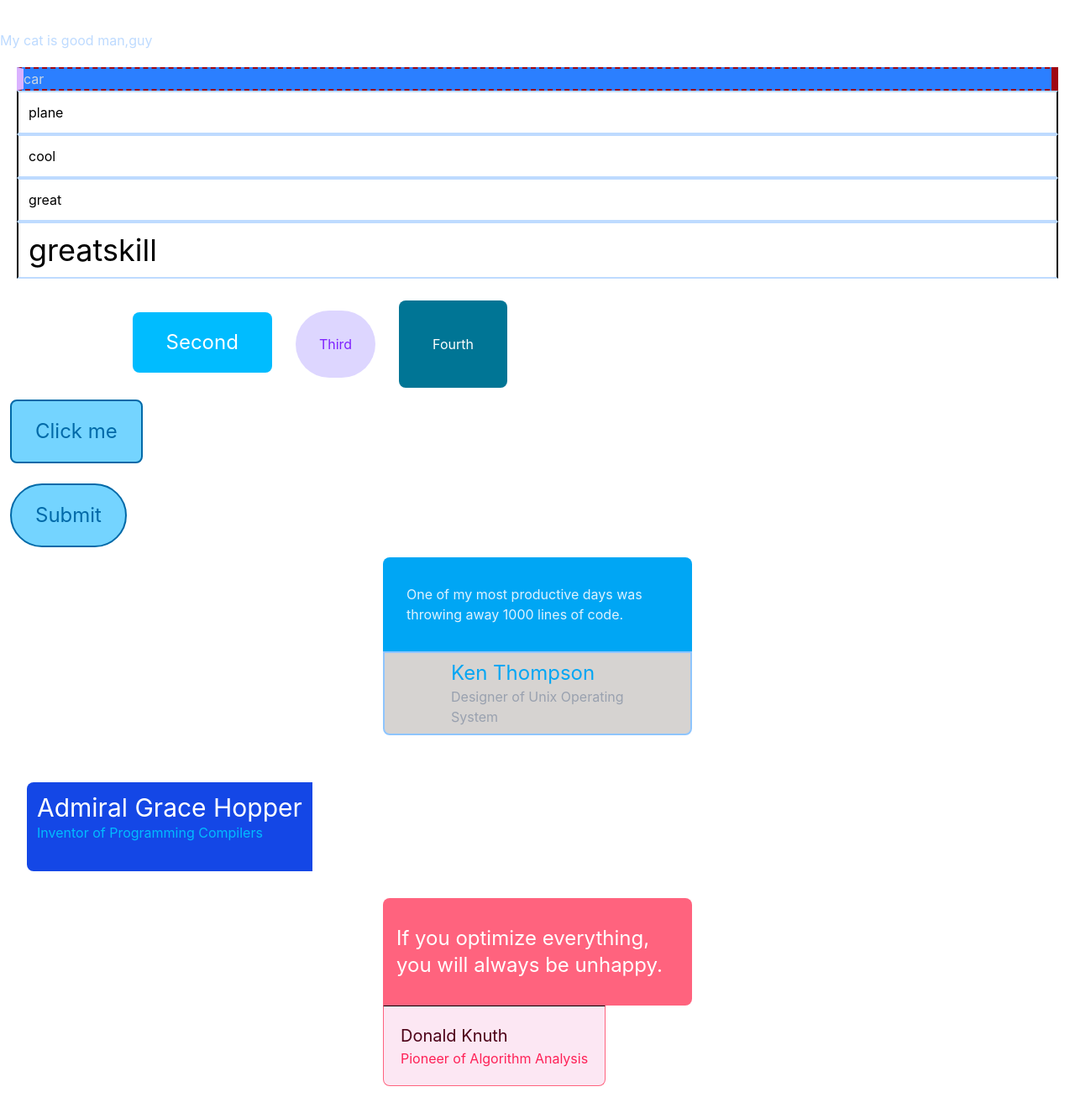
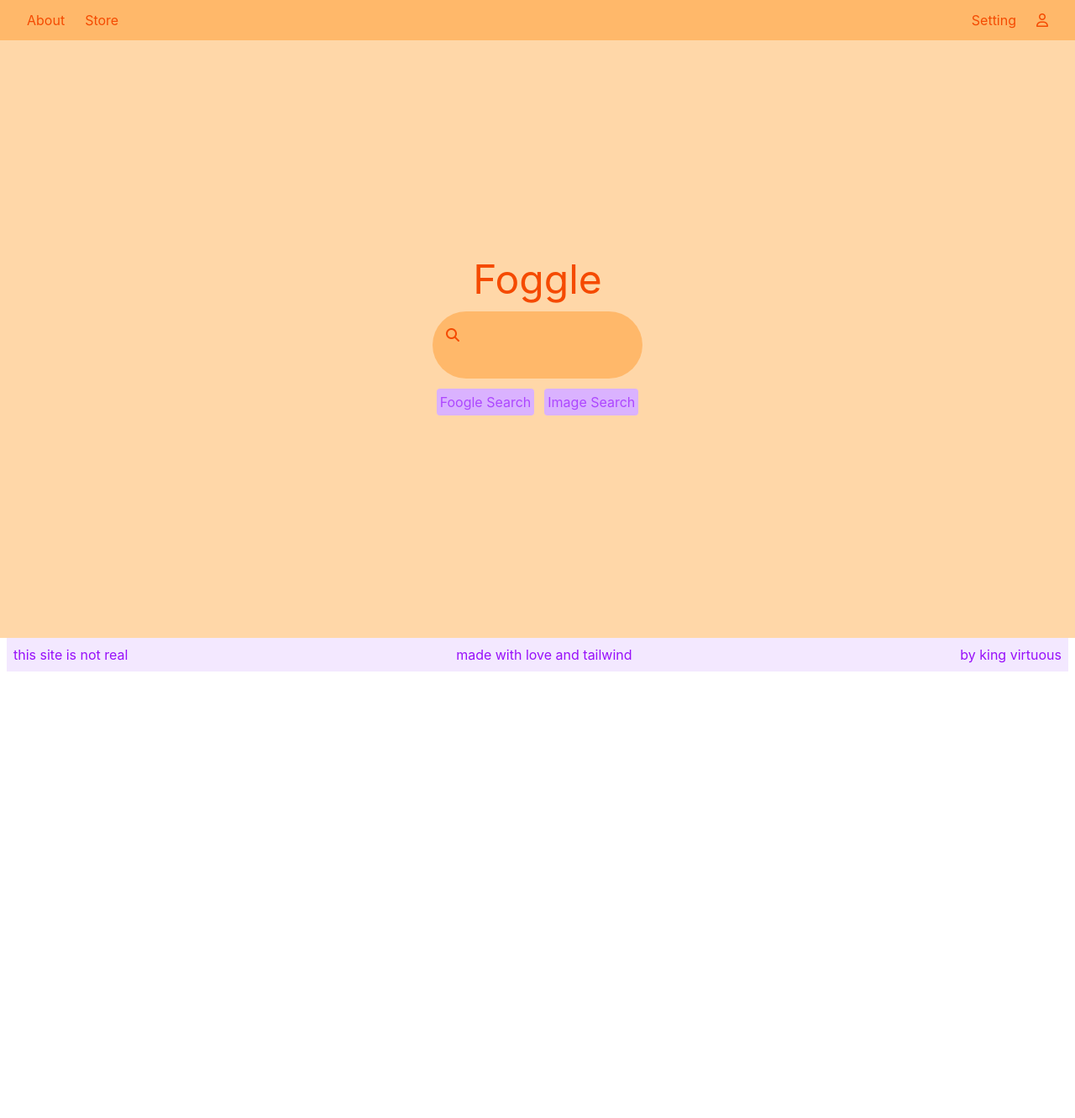
Before and after one commit to kingvirtuous/snap-react-tailwind, a React (Vite) app: page / in a window 1280 px wide. Shown: the top 1332 px of the page at 84% size. After the commit the page ends 800 px from the top, so only its background shows below. Built offline with nearby package versions, Linux system fonts and the light colour scheme.

Commit message:
create foogle

```diff
--- a/index.html
+++ b/index.html
@@ -4,6 +4,7 @@
     <meta charset="UTF-8" />
     <link rel="icon" type="image/svg+xml" href="/favicon.svg" />
     <meta name="viewport" content="width=device-width, initial-scale=1.0" />
+    <link rel="stylesheet" href="https://cdnjs.cloudflare.com/ajax/libs/font-awesome/6.5.1/css/all.min.css" />
     <title>react-tailwind</title>
   </head>
   <body>
--- a/package.json
+++ b/package.json
@@ -13,6 +13,7 @@
     "@tailwindcss/vite": "^4.3.3",
     "react": "^19.2.8",
     "react-dom": "^19.2.8",
+    "react-router-dom": "^7.18.3",
     "tailwindcss": "^4.3.3"
   },
   "devDependencies": {
--- a/src/App.jsx
+++ b/src/App.jsx
@@ -1,39 +1,41 @@
 import React from 'react'
-import List from './List'
-import Button from './Button'
-import FancyButtton from './FancyButton.jsx'
-import Quote1 from './Quote1'
-import Quote2 from './Quote2'
-import Quote3 from './Quote3'
 
+// import List from './List'
+// import Button from './Button'
+// import FancyButtton from './FancyButton.jsx'
+// import Quote1 from './Quote1'
+// import Quote2 from './Quote2'
+// import Quote3 from './Quote3'
+import Nav from './Nav'
+import Foogle from './Foogle'
 
-function Cat(props) {
+// function Cat(props) {
 
-  const {text, grear} = props
+//   const {text, grear} = props
 
-  return (
-    <h1 className = "text-blue-200">My cat is good {grear},{text}</h1>
+//   return (
+//     <h1 className = "text-blue-200">My cat is good {grear},{text}</h1>
 
-   );
-}
+//    );
+// }
 
-const quote1 = {
-  text: "One of my most productive days was throwing away 1000 lines of code.",
-  author: "Ken Thompson",
-  bio: "Designer of Unix Operating System",
-};
+// const quote1 = {
+//   text: "One of my most productive days was throwing away 1000 lines of code.",
+//   author: "Ken Thompson",
+//   bio: "Designer of Unix Operating System",
+// };
 
-const quote2 = {
-  text: "A ship in port is safe, but that's not what ships are built for.",
-  author: "Admiral Grace Hopper",
-  bio: "Inventor of Programming Compilers",
-};
+// const quote2 = {
+//   text: "A ship in port is safe, but that's not what ships are built for.",
+//   author: "Admiral Grace Hopper",
+//   bio: "Inventor of Programming Compilers",
+// };
 
-const quote3 = {
-  text: "If you optimize everything, you will always be unhappy.",
-  author: "Donald Knuth",
-  bio: "Pioneer of Algorithm Analysis",
-};
+// const quote3 = {
+//   text: "If you optimize everything, you will always be unhappy.",
+//   author: "Donald Knuth",
+//   bio: "Pioneer of Algorithm Analysis",
+// };
 
 
 
@@ -41,8 +43,8 @@ const App = () => {
 
 
 
-  return (<>
-    <div className = "text-3xl text-white">great</div>
+  return (<div className="h-screen flex flex-col bg-white">
+   { /* <div className = "text-3xl text-white">great</div>
     <Cat text = "guy" grear="man"/>
     <List/>
 
@@ -51,8 +53,11 @@ const App = () => {
       <FancyButtton large={false}>Submit</FancyButtton>
     <Quote1 meee={quote1}/>
     <Quote2 quote={quote2}/>
-    <Quote3 quote={quote3}></Quote3>
-  </>
+    <Quote3 quote={quote3}></Quote3> */ }
+    <Nav />
+    <Foogle></Foogle>
+
+  </div>
   )
 }
 
--- a/src/FancyButton.jsx
+++ b/src/FancyButton.jsx
@@ -19,6 +19,7 @@ const {children, large} = props
   return (
     <div>
       <button className={`text-sky-700 border-2 boder-sky-700 bg-sky-300 m-3 px-7 py-5 text-2xl ${mystyle}`}>{children}</button>
+
     </div>
   )
 }
--- /dev/null
+++ b/src/Foogle.jsx
@@ -0,0 +1,29 @@
+import React from 'react'
+
+const Foogle = () => {
+  return (<>
+    <div className="bg-orange-200 flex-1 flex justify-center items-center">
+      <div className="flex flex-col items-center">
+       <div className="text-orange-600 text-5xl">Foggle</div>
+      <div className="bg-orange-300 mt-3.5 rounded-full p-4 w-[250px]"><i className="fa-solid fa-magnifying-glass text-orange-600"></i><input /></div>
+        <div className="flex">
+        <div className="m-1 bg-purple-300 text-purple-500 p-1 rounded-sm mt-3">Foogle Search</div>
+        <div className="m-1 bg-purple-300 text-purple-500 p-1 rounded-sm mt-3 ml-2">Image Search</div></div>
+        </div>
+    </div>
+      <div className="bg-purple-100 text-purple-600 p-2  mx-2 text-1xl flex justify-between">
+        <div>
+          this site is not real
+        </div>
+        <div>
+         made with love and tailwind
+        </div>
+        <div><a href="https://kingvirtuousdev.netlify.app">
+          by king virtuous</a>
+        </div>
+      </div>
+    </>
+  )
+}
+
+export default Foogle
--- /dev/null
+++ b/src/Nav.jsx
@@ -0,0 +1,18 @@
+import React from 'react'
+
+const Nav = () => {
+  return (
+    <div className="bg-orange-300 flex justify-between px-5">
+      <div className=" flex">
+        <div className="text-orange-600 m-3">About</div>
+        <div className="text-orange-600 m-3">Store</div>
+      </div>
+      <div className=" items-center flex">
+        <div className="text-orange-600 m-3">Setting</div>
+        <i className="fa-regular fa-user text-orange-600 m-3"></i>
+      </div>
+    </div>
+  )
+}
+
+export default Nav
--- a/src/Quote2.jsx
+++ b/src/Quote2.jsx
@@ -1,4 +1,5 @@
 import React from 'react'
+import { Link } from 'react-router-dom';
 
 const Quote2 = (props) => {
   const {quote} = props;
@@ -8,7 +9,9 @@ const Quote2 = (props) => {
         <div className="text-white text-3xl">{quote.author}</div>
         <div className="text-sky-400">{quote.bio}</div>
       </div>
-      <div className="text-white px-4 py-10 border border-white rounded-r-full">{quote.text}</div>
+
+      <div className="text-white px-4 py-10 border border-l-white rounded-r-full">{quote.text}</div>
+
     </div>
   )
 }
```
Also changed, not shown: 1 other file (tests, documents, lock files or other folders).
